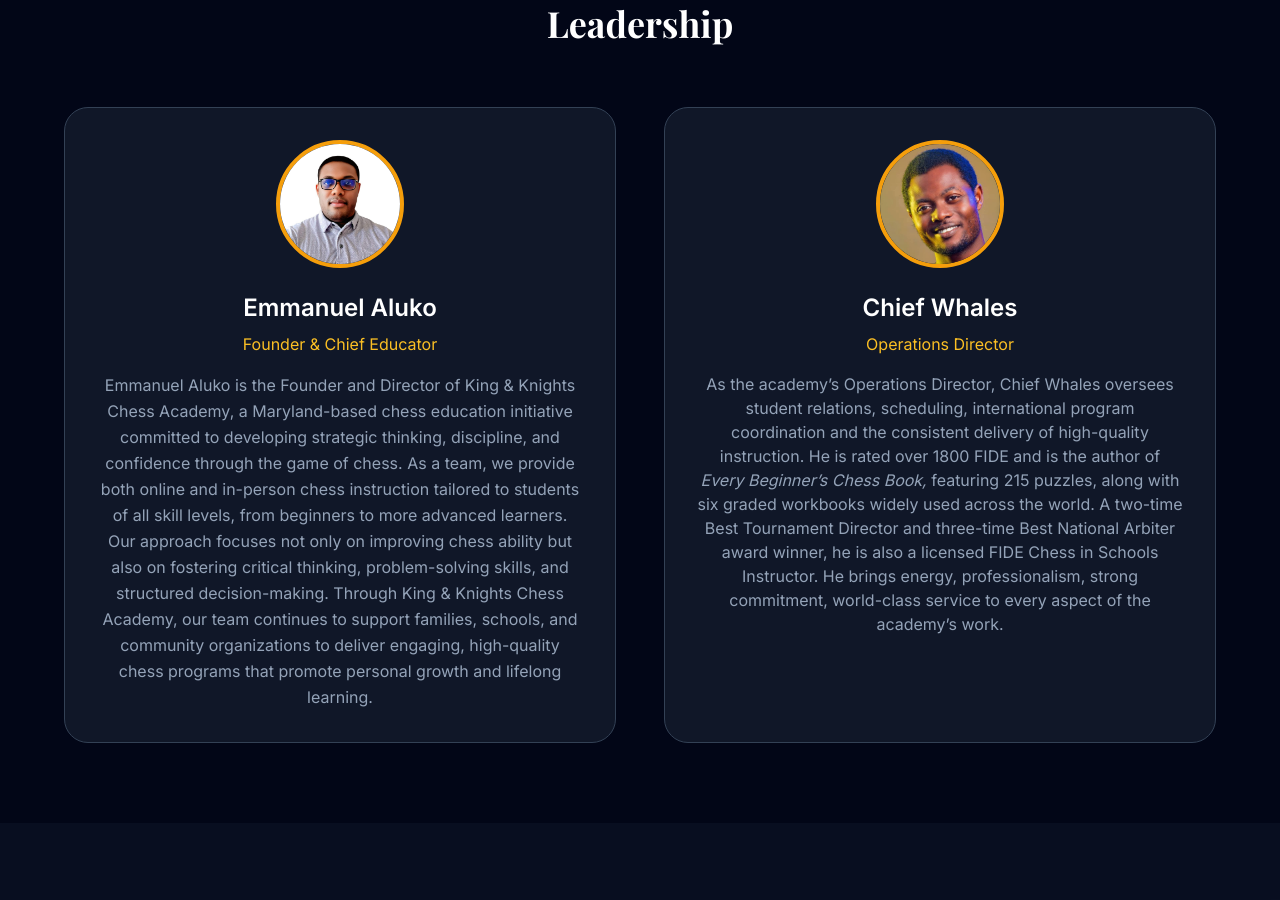
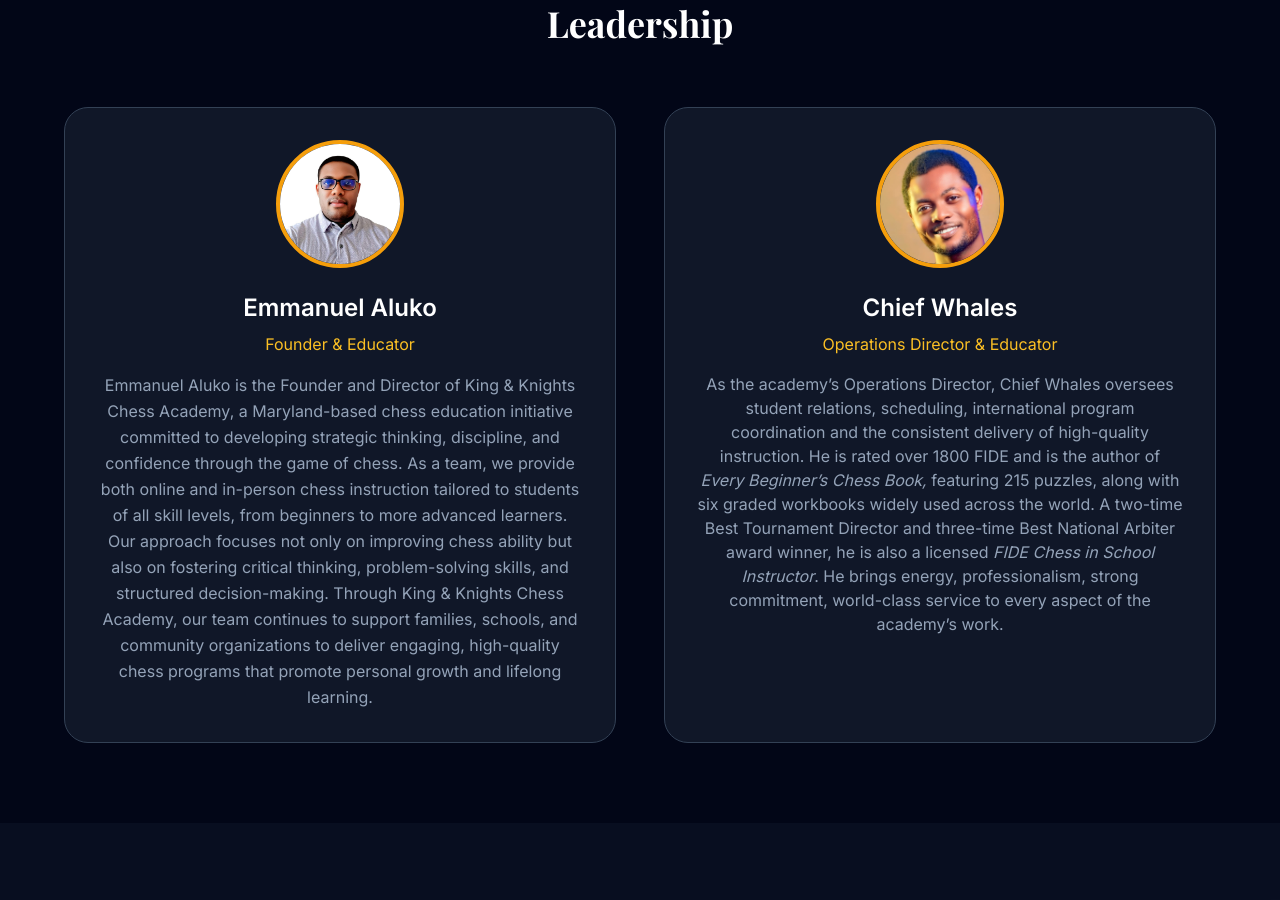
Before and after one commit to Chiefwhales/King-Knights-ChessAcademy, a plain HTML site: page about.html in a window 1280 px wide. Shown: the part 880-1780 px from the top of the page. Drawn offline with nearby package versions, Linux system fonts and the light colour scheme.

Commit message:
our services updates

```diff
--- a/about.html
+++ b/about.html
@@ -114,9 +114,7 @@
               </div>
             </div>
             <h3 class="text-2xl font-bold text-white mb-2">Emmanuel Aluko</h3>
-            <p class="text-amber-400 font-medium mb-4">
-              Founder & Chief Educator
-            </p>
+            <p class="text-amber-400 font-medium mb-4">Founder & Educator</p>
             <p class="text-slate-400 leading-relaxed">
               Emmanuel Aluko is the Founder and Director of King & Knights Chess
               Academy, a Maryland-based chess education initiative committed to
@@ -141,11 +139,16 @@
               <div
                 class="w-full h-full flex items-center justify-center text-4xl text-slate-500"
               >
-                <img src="media/Oyeleye_Olawale.jpeg" alt="" />
+                <img
+                  src="media/chiefwhales.jpeg"
+                  alt="picture profile of Oyeleye Olawale"
+                />
               </div>
             </div>
             <h3 class="text-2xl font-bold text-white mb-2">Chief Whales</h3>
-            <p class="text-amber-400 font-medium mb-4">Operations Director</p>
+            <p class="text-amber-400 font-medium mb-4">
+              Operations Director & Educator
+            </p>
             <p class="text-slate-400 leading-relaxed00">
               As the academy’s Operations Director, Chief Whales oversees
               student relations, scheduling, international program coordination
@@ -154,9 +157,10 @@
               <em>Every Beginner’s Chess Book, </em> featuring 215 puzzles,
               along with six graded workbooks widely used across the world. A
               two-time Best Tournament Director and three-time Best National
-              Arbiter award winner, he is also a licensed FIDE Chess in Schools
-              Instructor. He brings energy, professionalism, strong commitment,
-              world-class service to every aspect of the academy’s work.
+              Arbiter award winner, he is also a licensed
+              <em>FIDE Chess in School Instructor</em>. He brings energy,
+              professionalism, strong commitment, world-class service to every
+              aspect of the academy’s work.
             </p>
           </div>
         </div>
```
Also changed, not shown: media/chiefwhales.jpeg (added).
